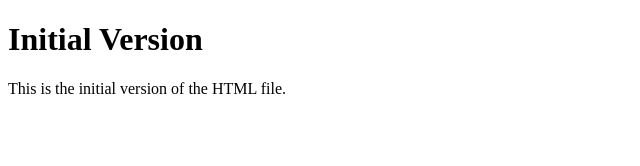
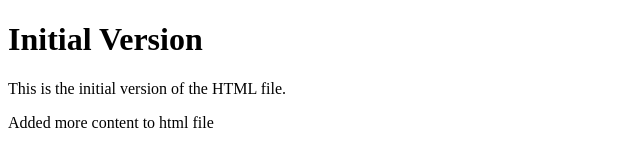
Before and after one commit to sakshi-0211/SE-hand_on, a plain HTML site: page index.html in a window 1280 px wide. Shown: the whole page, without its empty margins (0-640 px from the left). Drawn offline with Linux system fonts and the light colour scheme.

Commit message:
modified the file

```diff
--- a/index.html
+++ b/index.html
@@ -6,5 +6,6 @@
 <body>
     <h1>Initial Version</h1>
     <p>This is the initial version of the HTML file.</p>
+    <p>Added more content to html file</p>
 </body>
 </html>
```
